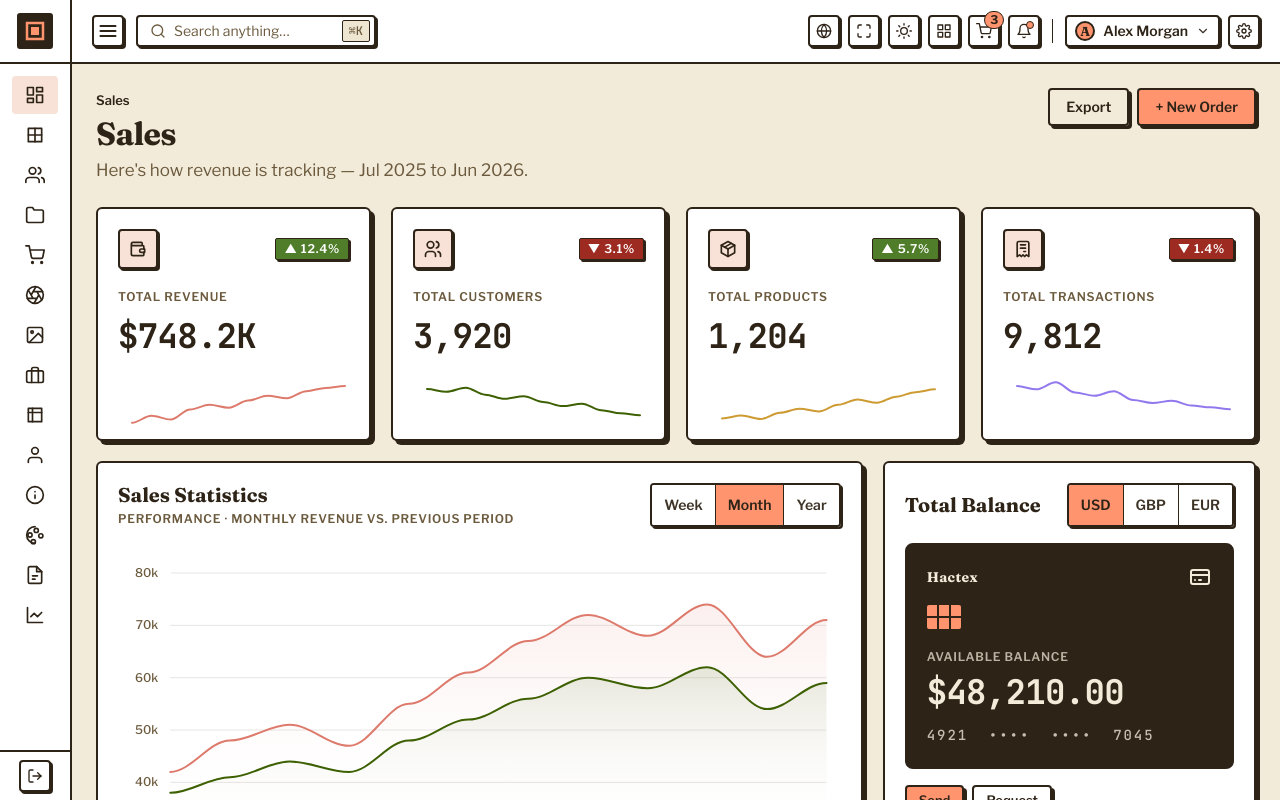
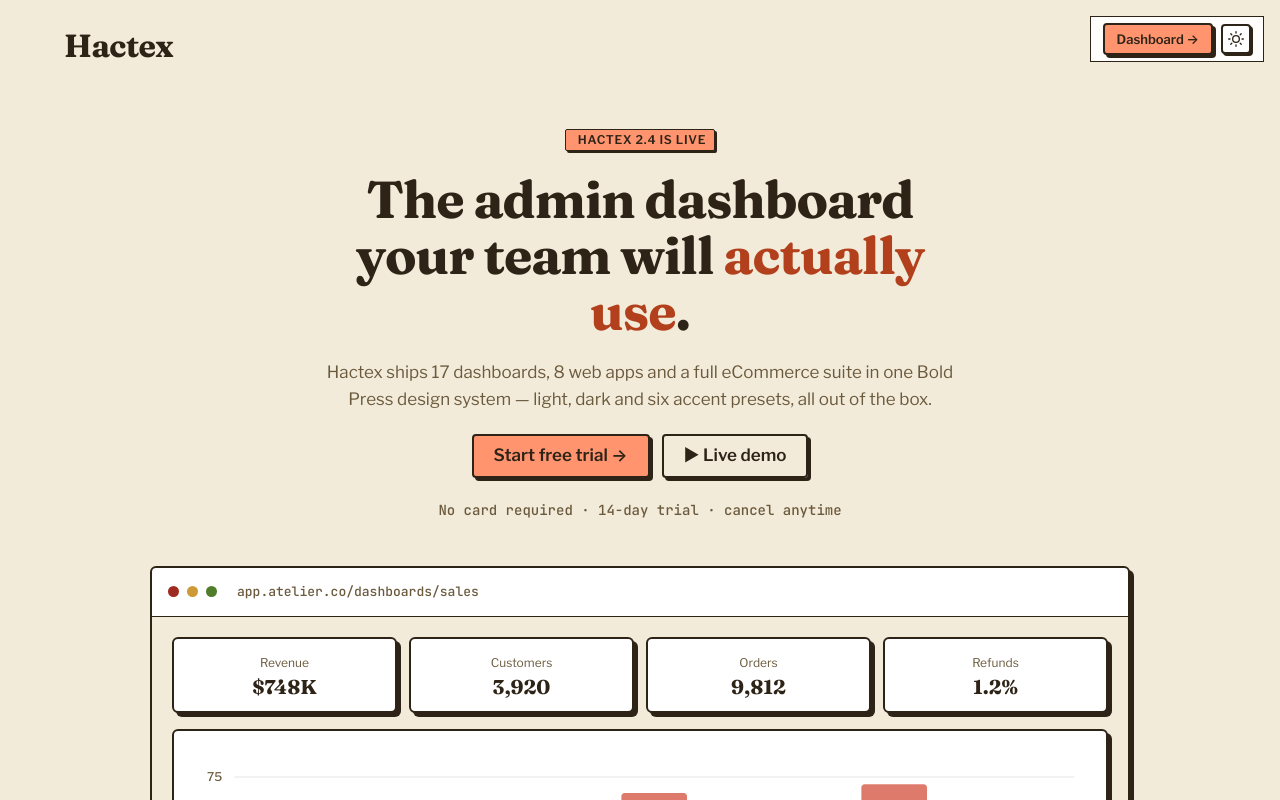
Before and after one commit to paswans05/hactex-frontend, a React (Vite) app: page / in a window 1280 px wide. Shown: the top 800 px of the page. Built offline with nearby package versions, Linux system fonts and the light colour scheme; a web font is replaced by a local one.

Commit message:
feat: implement landing page shell, page components, and navigation manifest

```diff
--- a/index.html
+++ b/index.html
@@ -1,5 +1,5 @@
 <!doctype html>
-<html lang="en" data-at-route="dashboards/sales">
+<html lang="en" data-at-route="pages/landing">
 
 <head>
   <meta charset="utf-8" />
--- a/src/App.tsx
+++ b/src/App.tsx
@@ -19,6 +19,7 @@
 import { Layout } from './components/shell/Layout';
 import { AppShell } from './components/shell/AppShell';
 import { BareShell } from './components/shell/BareShell';
+import { LandingShell } from './components/shell/LandingShell';
 import { pageBySlug } from './pages/pageRegistry';
 import { DEFAULT_SLUG } from './lib/manifest';
 
@@ -45,6 +46,7 @@
 function Shell(): React.JSX.Element {
   const { pathname } = useLocation();
   const slug = pathnameToSlug(pathname);
+  if (slug === 'pages/landing') return <LandingShell />;
   if (slug.startsWith('apps/')) return <AppShell />;
   if (slug.startsWith('auth/') || slug.startsWith('error/')) return <BareShell />;
   return <Layout />;
@@ -71,6 +73,6 @@
 /** Normalize a pathname to a manifest slug. */
 function pathnameToSlug(pathname: string): string {
   const slug = pathname.replace(/^\/+|\/+$/g, '');
-  if (!slug || slug === 'index') return DEFAULT_SLUG;
+  if (!slug || slug === 'index' || slug === 'landing') return DEFAULT_SLUG;
   return slug;
 }
--- /dev/null
+++ b/src/components/shell/LandingShell.tsx
@@ -0,0 +1,129 @@
+/*
+ * Hactex React — Landing page standalone shell.
+ * Renders the landing page without the admin sidebar or top header bar.
+ * Provides a subtle floating control for theme toggling and navigating to the dashboard.
+ */
+import { useEffect, useState } from 'react';
+import { Link, Outlet, useLocation } from 'react-router-dom';
+import { Loader } from './Loader';
+import { Footer } from './Footer';
+import { slugFromPath } from '../../lib/manifest';
+import * as theme from '../../lib/theme';
+
+export function LandingShell(): React.JSX.Element {
+  const location = useLocation();
+  const [resolved, setResolved] = useState(theme.resolvedMode());
+
+  useEffect(() => {
+    document.documentElement.setAttribute('data-at-route', slugFromPath(location.pathname));
+    document.title = 'Hactex — Operating Platform for Hatcheries and Poultry Farms';
+  }, [location.pathname]);
+
+  useEffect(() => {
+    const onTheme = (): void => setResolved(theme.resolvedMode());
+    window.addEventListener('at:change', onTheme);
+    return () => window.removeEventListener('at:change', onTheme);
+  }, []);
+
+  const toggle = (): void => {
+    theme.quickToggleTheme();
+    setResolved(theme.resolvedMode());
+  };
+
+  return (
+    <>
+      <Loader />
+      {/* Subtle floating controls: Dashboard link + Theme toggle */}
+      <div
+        className="at-cluster"
+        style={{
+          position: 'fixed',
+          insetBlockStart: 'var(--at-space-4)',
+          insetInlineEnd: 'var(--at-space-4)',
+          zIndex: 50,
+          gap: 'var(--at-space-2)',
+          background: 'color-mix(in oklab, var(--at-surface) 88%, transparent)',
+          backdropFilter: 'blur(8px)',
+          WebkitBackdropFilter: 'blur(8px)',
+          padding: '6px 12px',
+          borderRadius: 'var(--at-radius-full)',
+          border: 'var(--at-border-w-sm) solid var(--at-border)',
+          boxShadow: 'var(--at-shadow-sm)',
+        }}
+      >
+        <Link
+          to="/dashboards/sales"
+          className="at-btn at-btn--sm at-btn--primary at-press"
+          style={{ textDecoration: 'none', padding: '4px 12px', fontSize: 'var(--at-text-xs)' }}
+        >
+          Dashboard →
+        </Link>
+        <button
+          className="at-icon-btn"
+          onClick={toggle}
+          aria-label="Toggle theme"
+          style={{ width: '30px', height: '30px' }}
+        >
+          {resolved !== 'dark' ? (
+            <svg
+              viewBox="0 0 24 24"
+              fill="none"
+              stroke="currentColor"
+              strokeWidth="2"
+              strokeLinecap="round"
+              strokeLinejoin="round"
+              style={{ width: 16, height: 16 }}
+            >
+              <circle cx="12" cy="12" r="5" />
+              <line x1="12" y1="1" x2="12" y2="3" />
+              <line x1="12" y1="21" x2="12" y2="23" />
+              <line x1="4.22" y1="4.22" x2="5.64" y2="5.64" />
+              <line x1="18.36" y1="18.36" x2="19.78" y2="19.78" />
+              <line x1="1" y1="12" x2="3" y2="12" />
+              <line x1="21" y1="12" x2="23" y2="12" />
+              <line x1="4.22" y1="19.78" x2="5.64" y2="18.36" />
+              <line x1="18.36" y1="5.64" x2="19.78" y2="4.22" />
+            </svg>
+          ) : (
+            <svg
+              viewBox="0 0 24 24"
+              fill="none"
+              stroke="currentColor"
+              strokeWidth="2"
+              strokeLinecap="round"
+              strokeLinejoin="round"
+              style={{ width: 16, height: 16 }}
+            >
+              <path d="M21 12.79A9 9 0 1 1 11.21 3 7 7 0 0 0 21 12.79z" />
+            </svg>
+          )}
+        </button>
+      </div>
+
+      {/* Main content container: full width, no sidebar margin, no header margin */}
+      <div
+        style={{
+          minHeight: '100vh',
+          display: 'flex',
+          flexDirection: 'column',
+          background: 'var(--at-canvas)',
+          color: 'var(--at-text)',
+        }}
+      >
+        <main
+          id="at-main"
+          style={{
+            flex: '1 1 auto',
+            width: '100%',
+            maxWidth: '1200px',
+            margin: '0 auto',
+            padding: 'var(--at-space-6) var(--at-space-6) var(--at-space-10)',
+          }}
+        >
+          <Outlet />
+        </main>
+        <Footer />
+      </div>
+    </>
+  );
+}
--- a/src/components/shell/PageHead.tsx
+++ b/src/components/shell/PageHead.tsx
@@ -3,7 +3,6 @@
  * Used at the top of every in-shell page. Port of the .at-page-head block.
  */
 import { type ReactNode } from 'react';
-import { Breadcrumb } from './Breadcrumb';
 
 export interface PageHeadProps {
   title: ReactNode;
@@ -16,7 +15,6 @@
     <div className="at-page-head">
       <div className="at-page-head__row">
         <div>
-          <Breadcrumb />
           <h1 className="at-page-head__title">{title}</h1>
           {subtitle && <p className="at-page-head__subtitle">{subtitle}</p>}
         </div>
--- a/src/lib/manifest.ts
+++ b/src/lib/manifest.ts
@@ -33,7 +33,7 @@
 
 const data = raw as unknown as ManifestData;
 export const SECTIONS = data.meta.sections;
-export const DEFAULT_SLUG = 'dashboards/sales';
+export const DEFAULT_SLUG = 'pages/landing';
 
 export interface ManifestIndex {
   byId: Record<string, ManifestNode>;
--- a/src/pages/pages/Landing.tsx
+++ b/src/pages/pages/Landing.tsx
@@ -7,6 +7,7 @@
  * into consts.
  */
 import { useState } from 'react';
+import { Link } from 'react-router-dom';
 import { PageHead } from '../../components/shell/PageHead';
 import { ApexChart } from '../../components/charts/ApexChart';
 
@@ -63,7 +64,7 @@
 
   return (
     <>
-      <PageHead title="Landing" />
+      <PageHead title="Hactex" />
 
       {/* HERO */}
       <section
@@ -102,8 +103,12 @@
           system — light, dark and six accent presets, all out of the box.
         </p>
         <div className="at-cluster" style={{ gap: 'var(--at-space-3)', justifyContent: 'center' }}>
-          <button className="at-btn at-btn--primary at-btn--lg at-press">Start free trial →</button>
-          <button className="at-btn at-btn--outline at-btn--lg at-press">▶ Live demo</button>
+          <Link to="/dashboards/sales" className="at-btn at-btn--primary at-btn--lg at-press" style={{ textDecoration: 'none' }}>
+            Start free trial →
+          </Link>
+          <Link to="/dashboards/sales" className="at-btn at-btn--outline at-btn--lg at-press" style={{ textDecoration: 'none' }}>
+            ▶ Live demo
+          </Link>
         </div>
         <p
           className="at-text-muted at-num"
@@ -523,21 +528,24 @@
           <div className="at-cluster" style={{ gap: 'var(--at-space-3)', justifyContent: 'center' }}>
             {/* On an accent panel the dark button re-inks its offset block,
                 same reason as .at-sidebar__cta — see components.css §1. */}
-            <button
+            <Link
+              to="/dashboards/sales"
               className="at-btn at-btn--dark at-btn--lg at-press"
-              style={{ '--at-shadow-color': 'var(--at-on-accent)' } as React.CSSProperties}
+              style={{ '--at-shadow-color': 'var(--at-on-accent)', textDecoration: 'none' } as React.CSSProperties}
             >
               Get started free
-            </button>
-            <button
+            </Link>
+            <Link
+              to="/dashboards/sales"
               className="at-btn at-btn--lg at-press"
               style={{
                 background: 'color-mix(in oklab, var(--at-on-accent) 16%, transparent)',
                 color: 'var(--at-on-accent)',
+                textDecoration: 'none',
               }}
             >
               View live demo
-            </button>
+            </Link>
           </div>
         </div>
       </section>
```
